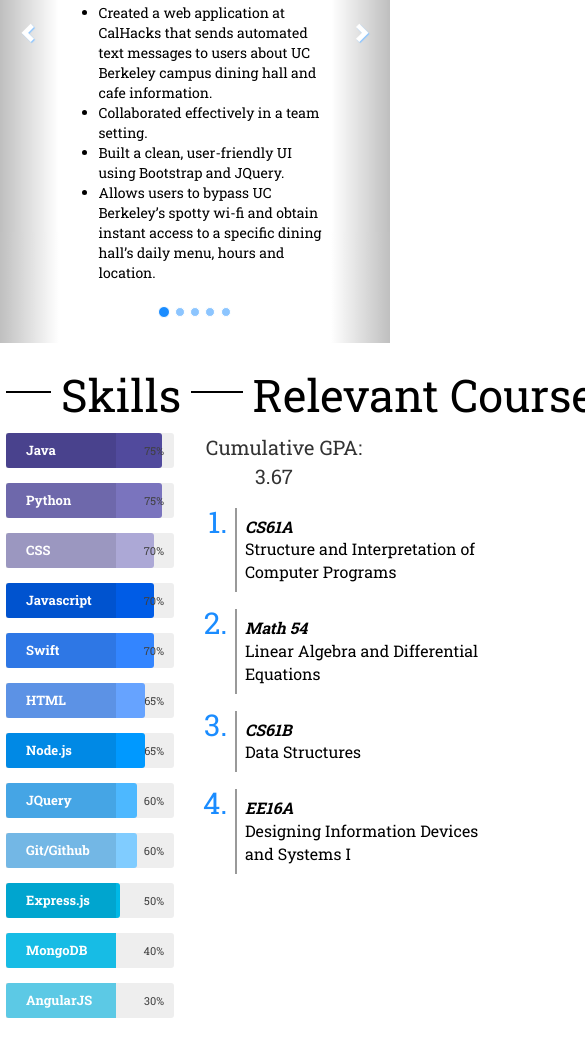
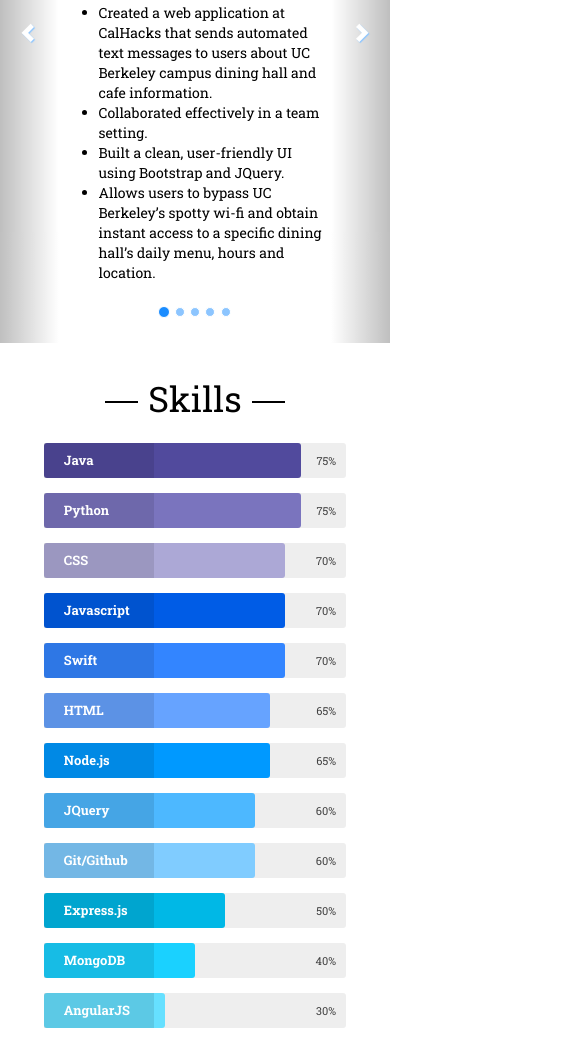
Before and after one commit to borisyue1/Personal-Site, a website: page index.html in a window 390 px wide. Shown: the part 2309-3364 px from the top of the page, 585 px wide, since content can reach past the window. Before the commit the page ends 3342 px from the top, so only its background shows below. Drawn offline with nearby package versions, Linux system fonts and the light colour scheme.

Commit message:
finished responsiveness with skills and courses sections

```diff
--- a/app/css/main-medium.css
+++ b/app/css/main-medium.css
@@ -1,4 +1,6 @@
-
+.header {
+	font-size: 42px;
+}
 
 .image-collage {
 	margin-left: 5%;
@@ -8,12 +10,50 @@
 .about-header {
 	margin-top: 100px;
 	width: 320px;
-	font-size: 42px;
 }
 .about-header p {
 	width: 420px;
 }
 
+
+.row {
+	margin-top: 10px;
+}
+.skills-header {
+	width: 200px;
+}
+.courses-header {
+	width: 450px;
+}
+
+#skills, #courses {
+	width: 350px;
+}
+#skills {
+	margin-left: 8%;
+}
+
+#list-courses {
+	margin-left: 8%;
+}
+/*stacking skills on courses
+*/
+@media screen and (max-width:935px) {
+	#skills, #courses {
+		clear: both;
+	}
+	#skills {
+		width: 72%;
+		margin-left: 14%;
+	}
+	#courses {
+		width: 60%;
+		margin-left: 21%;
+	}
+	#list-courses {
+		margin-left: 18%;
+	}
+}
 
 @media screen and (max-width:870px) {
 	.about-header {
--- a/app/css/main-phone.css
+++ b/app/css/main-phone.css
@@ -12,11 +12,13 @@
 	margin: auto;
 }
 
+.header {
+	font-size: 35px;
+}
 .about-header {
 	top: 400px;
 	left: 0;
 	margin: auto;
-	font-size: 35px;
 	width: 280px;
 }
 .about-header p {
@@ -26,4 +28,17 @@
 .two-lines {
     height: 30px;
     border-bottom: 2px solid black;
-    }
+}
+.skills-header {
+	width: 180px;
+}
+.courses-header {
+	width: 340px;
+}
+#list-courses {
+	margin-left: 7%;
+}
+
+#gpa {
+	margin-left: 18%;
+}
--- a/app/css/main-small.css
+++ b/app/css/main-small.css
@@ -43,12 +43,15 @@ ul.nav-bar.responsive li a {
 	width: 47%;
 
 }
+
+.header {
+	font-size: 40px;
+}
 .about-header {
 	position: relative;
 	top: 450px;
 	margin: auto;
 	width: 300px;
-	font-size: 40px;
 }
 
 .about-header p {
@@ -57,9 +60,27 @@ ul.nav-bar.responsive li a {
 	text-align: center;
 	font-size: 15px;
 }
+#courses {
+	width: 50%;
+	margin-left: 24%;
+}
+#list-courses {
+	margin-left: 15%;
+}
+.courses-header {
+	width: 420px;
+}
+
+#list-courses ol li p {
+	font-size: 14px;
+}
+
 @media screen and (max-width:705px) {
     .image-collage {
         width: 50%;
+    }
+    #courses {
+    	margin-left: 19%;
     }
 }
 @media screen and (max-width:670px) {
@@ -76,6 +97,12 @@ ul.nav-bar.responsive li a {
     .image-collage {
         width: 57%;
     }
+    #courses {
+    	margin-left: 17%;
+    }
+    .courses-header {
+		width: 400px;
+	}
 }
 @media screen and (max-width:615px) {
 	.about-header p{
@@ -86,9 +113,17 @@ ul.nav-bar.responsive li a {
     .image-collage {
         width: 62%;
     }
+
 }
 @media screen and (max-width:540px) {
     .image-collage {
         width: 74%;
     }
+    #courses {
+    	margin-left: 15%;
+    }
+    .courses-header{
+    	font-size: 37px;
+    	width: 380px;
+    }
 }
--- a/app/css/main.css
+++ b/app/css/main.css
@@ -211,13 +211,15 @@ div > span {
     box-shadow: 0.5px 0.5px 1px black;
 }
 
-
+.row {
+    margin-top: 55px;
+}
 
 #skills {
 /*    display: inline-block;*/
     width: 40%;
-    float:left;
-    margin-left: 5%;
+    float: left;
+    margin-left: 6%;
     margin-top: 20px;
 }
 
@@ -314,8 +316,11 @@ div > span {
     font-size: 30px;
     color: #1a8cff;
 }
+/*for animation*/
 #list-courses ol li {
+    opacity: 0.0;
 }
+
 #list-courses ol li p {
     color: black;
     padding: 8px;
@@ -330,3 +335,16 @@ div > span {
 #list-courses ol li p em:hover {
     color: #47418b;
 }
+
+@keyframes fade-in {
+    from {
+        opacity: 0.0;
+    } to {
+        opacity: 1.0;
+    }
+}
+
+.list-fade-in {
+    animation: fade-in 0.7s;
+    opacity: 1.0 !important;
+}
--- a/app/js/main.js
+++ b/app/js/main.js
@@ -31,9 +31,15 @@ function checkPosition(stop, mainbottom){
     }
     else if(stop > mainbottom * 2 - 70){
         $('#resume-tag').addClass('active');
+        if($(window).width() <= 935 && stop > mainbottom * 3) {
+            animateCourseList();//for when skills and courses become stacked
+        }
         // to animate skillbar
-        if(stop > mainbottom * 2){
+        if(stop > mainbottom * 2 + 50){
             animateSkillBar();
+            if($(window).width() > 935) {
+                animateCourseList();
+            }
         }
     }
     else if(stop > mainbottom - 50){
@@ -50,6 +56,13 @@ function animateSkillBar(){
     $('.skillbar').each(function(){
         $(this).find('.skillbar-bar').animate({
             width: $(this).attr('data-percent')
-        }, 3000);
+        }, 2000);
     });
 }
+
+function animateCourseList(){
+    $('#list-courses ol li').each(function(i){
+        var $t = $(this);
+        setTimeout(function(){ $t.addClass('list-fade-in'); }, (i+1) * 120);
+    });
+}
```
